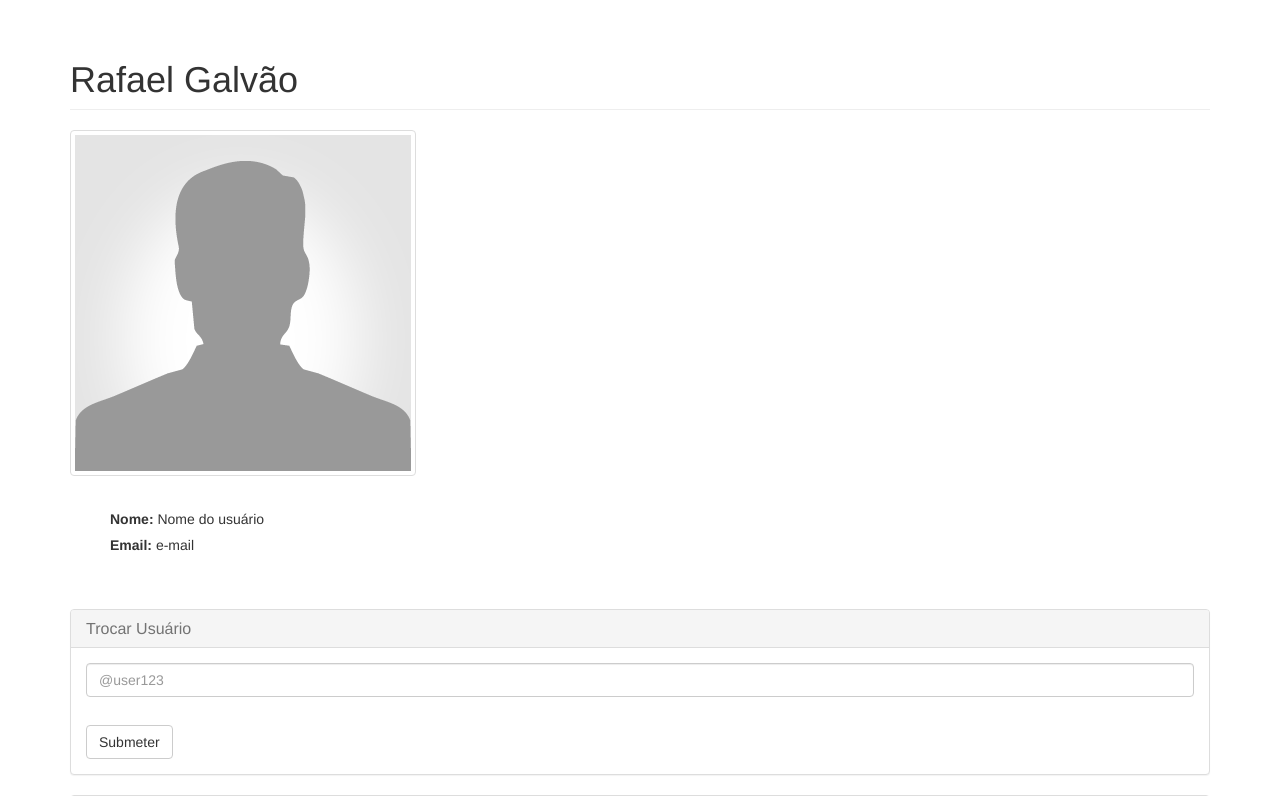
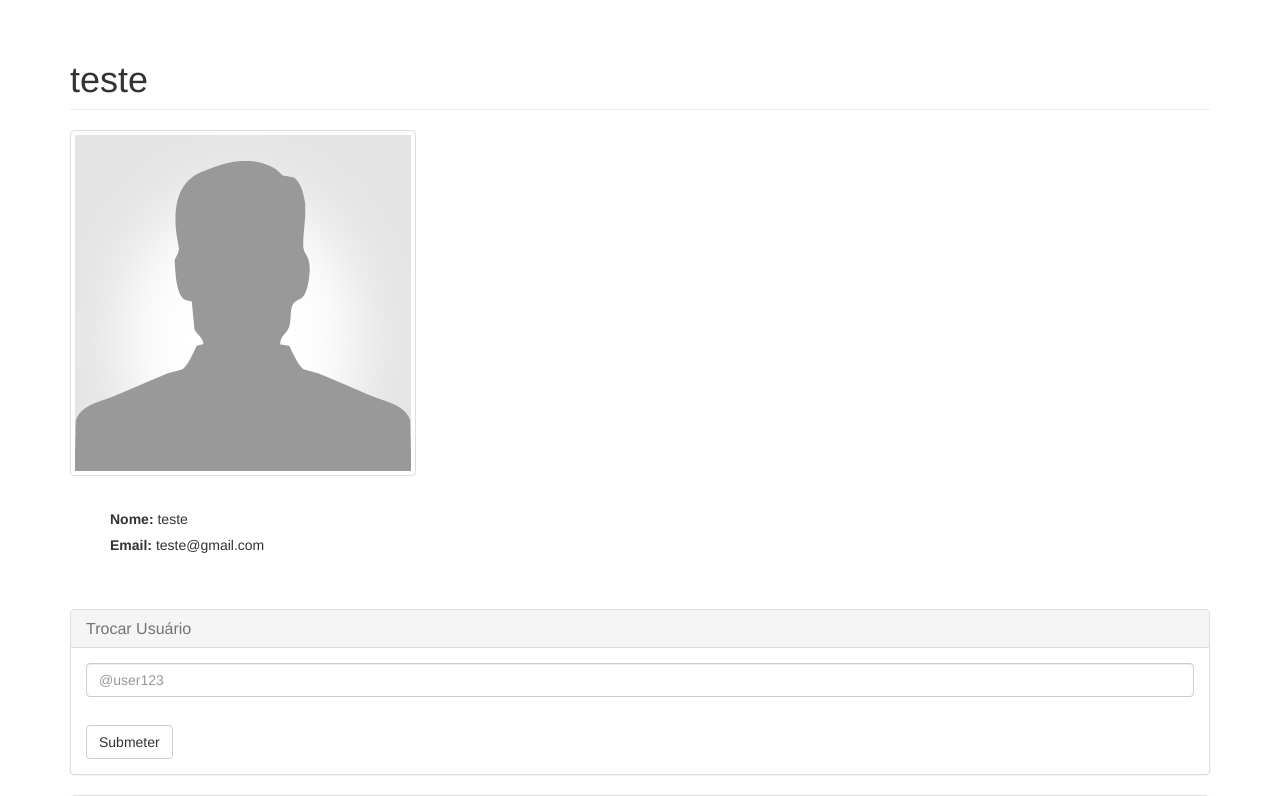
Before and after one commit to BlackWidow29/ac4-dad, a Flask app: template app/templates/edit_user.html in a window 1280 px wide. Shown: the part 122-918 px from the top of the page. Run offline with Flask 2, Linux system fonts and the light colour scheme; the template is opened without the code that fills it: values that come from a table or form of the project are taken from there, others are empty; a user stored in the database is signed in; data comes from the database, SQL or seed files in the repository; some libraries are stand-ins or nearby versions.

Commit message:
Deixando a pag de usuario dinamica

```diff
--- a/app/controller/default.py
+++ b/app/controller/default.py
@@ -42,7 +42,10 @@ def logout():
     logout_user()
     return redirect(url_for('login'))
 
-# @app.route('/profile/<user>')
+@app.route('/profile/<username>', methods=['GET'])
+def profile(username):
+    user = User.query.filter_by(email=username).first()
+    return render_template('edit_user.html', user=user)
 
 @app.route('/follow/<user>/<follower>', methods=['GET'])
 def follow():
--- a/app/templates/edit_user.html
+++ b/app/templates/edit_user.html
@@ -30,8 +30,8 @@
             </div>
             <div id="navbar" class="collapse navbar-collapse">
                 <ul class="nav navbar-nav">
-                    <li class="active"><a href="index.html">Inicio</a></li>
-                    <li><a href="edit_user.html">Perfil</a></li>
+                    <li class="active"><a href="/">Inicio</a></li>
+                    <li><a href="{{ url_for('profile', username=current_user.email) }}">Perfil</a></li>
                 </ul>
             </div>
         </div>
@@ -42,15 +42,15 @@
             <div class="row">
                 <div class="col-md-8">
                     <div class="profile">
-                        <h1 class="page-header">Rafael Galvão</h1>
+                        <h1 class="page-header">{{ user.name }}</h1>
                         <div class="row">
                             <div class="col-md-4">
                                 <img src="Static/images/user.png" class="img-thumbnail">
                             </div>
                             <div class="col-md-8">
                                 <ul>
-                                    <li><strong>Nome:</strong> Nome do usuário</li>
-                                    <li><strong>Email: </strong>e-mail</li>
+                                    <li><strong>Nome:</strong> {{ user.name }}</li>
+                                    <li><strong>Email: </strong>{{ user.email }}</li>
                                 </ul>
 
                             </div>
--- a/app/templates/index.html
+++ b/app/templates/index.html
@@ -28,8 +28,8 @@
         <div class="container">
             <div id="navbar" class="collapse navbar-collapse">
                 <ul class="nav navbar-nav">
-                    <li class="active"><a href="index.html">Inicio</a></li>
-                    <li><a href="edit_user.html">Perfil</a></li>
+                    <li class="active"><a href="/">Inicio</a></li>
+                    <li><a href="{{ url_for('profile', username=current_user.email) }}">Perfil</a></li>
                 </ul>
             </div>
         </div>
@@ -58,7 +58,7 @@
                         <div class="panel-body">
                             <div class="row">
                                 <div class="col-sm-2">
-                                    <a class="post-avatar thumbnail" href="profile.html"><img src="Static/images/user.png">
+                                    <a class="post-avatar thumbnail" href="{{ url_for('profile', username=current_user.email) }}"><img src="../static/images/user.png">
                                         <div class="text-center">nome do usuário</div>
                                     </a>
                                     <div class="likes text-center">0 Gostei</div>
```
Also changed, not shown: app/templates/home.html (+4 -4 lines).
